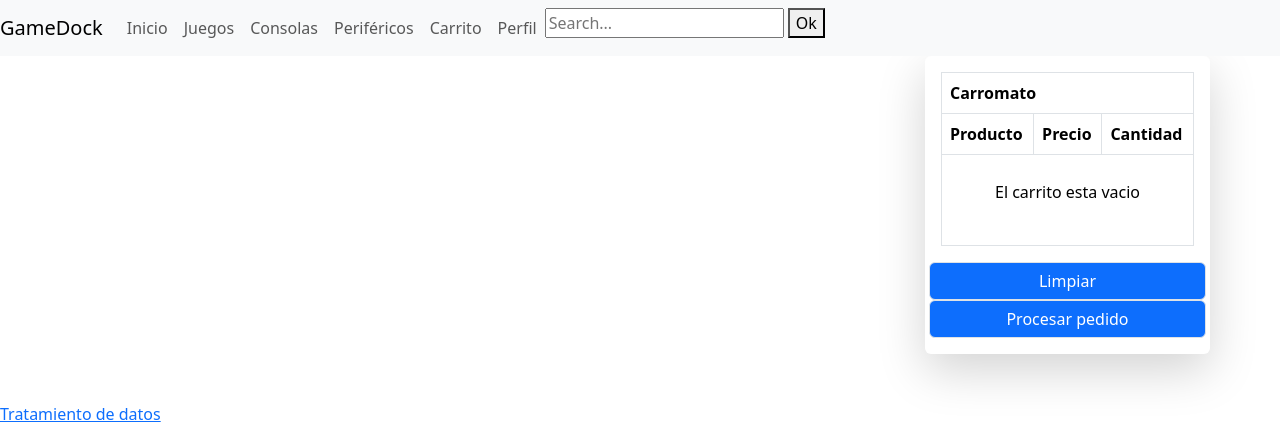
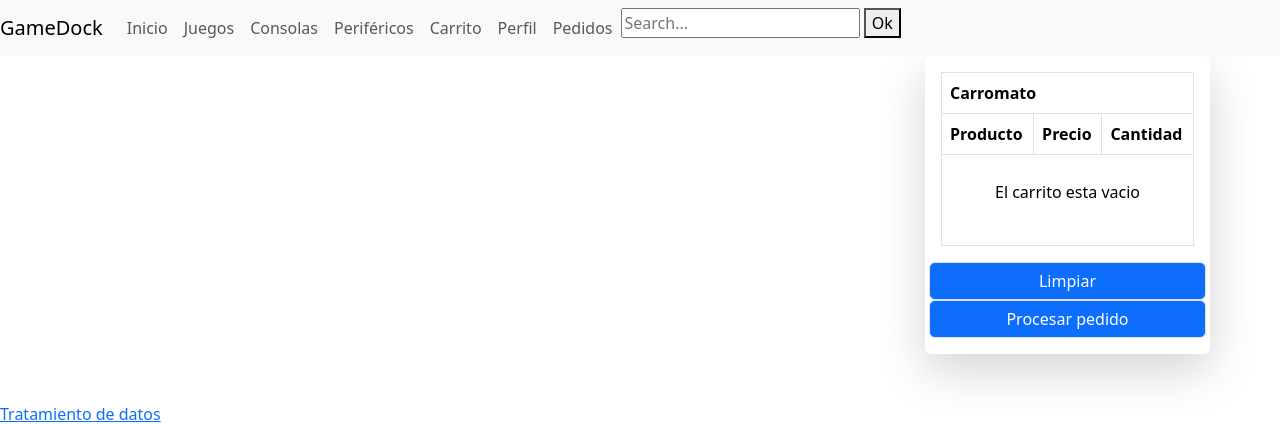
Before and after one commit to Mancabm/gameDock, a Django app: page / in a window 1280 px wide. Shown: the top 424 px of the page. Run offline with Django 4.2, Linux system fonts and the light colour scheme; data that the repository does not hold is empty; some libraries are stand-ins or nearby versions.

Commit message:
feat: pedidos in navbar

```diff
--- a/gameDockApp/templates/base.html
+++ b/gameDockApp/templates/base.html
@@ -47,6 +47,9 @@
         </li>
         <li class="nav-item">
           <a class="nav-link" href="/perfil">Perfil</a>
+        </li>
+        <li class="nav-item">
+          <a class="nav-link" href="/pedidos">Pedidos</a>
         </li>
         <li>
           <form method="get">
```
